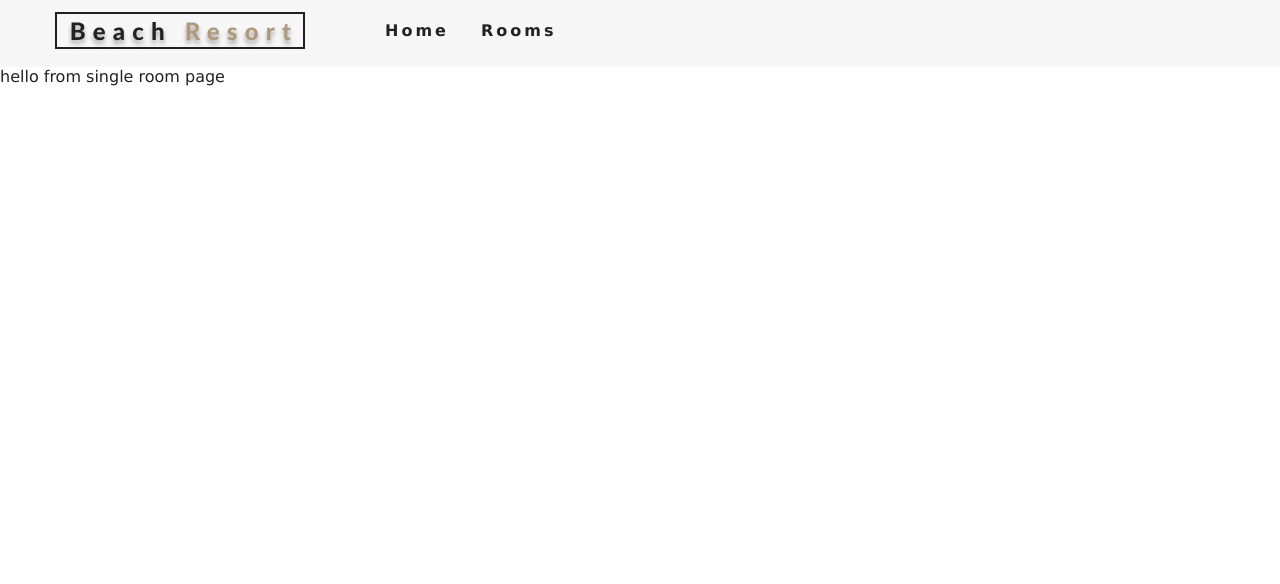
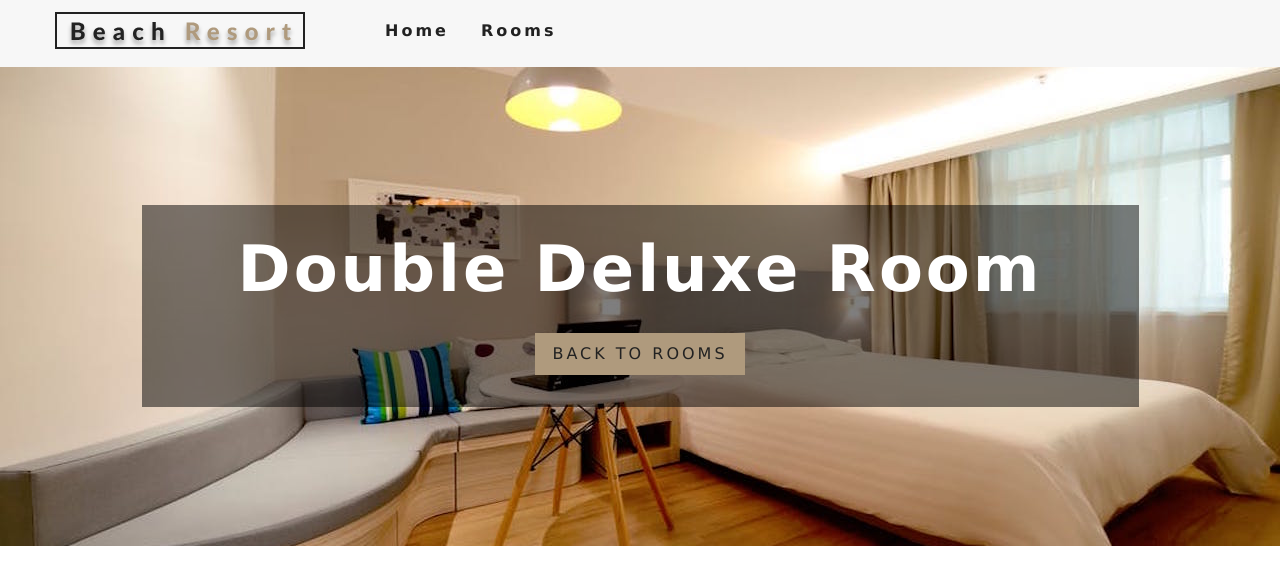
Before and after one commit to Jansan/ResortReact, a React (Create React App) app: page /rooms/double-deluxe in a window 1280 px wide. Shown: the top 584 px of the page. Built offline with nearby package versions, Linux system fonts and the light colour scheme; the HTML template or start-up script is replaced by a standard one.

Commit message:
SingleRoom created

```diff
--- a/src/Context.js
+++ b/src/Context.js
@@ -34,9 +34,14 @@
     });
     return tempItems;
   }
+  getRoom = (slug) => {
+    let tempRooms = [...this.state.rooms];
+    const room = tempRooms.find(room => room.slug === slug);
+    return room;
+  }
   render() {
     return (
-      <RoomContext.Provider value={{ ...this.state }}>
+      <RoomContext.Provider value={{ ...this.state, getRoom: this.getRoom }}>
         {this.props.children}
       </RoomContext.Provider>
     );
--- a/src/pages/SingleRoom.js
+++ b/src/pages/SingleRoom.js
@@ -1,7 +1,41 @@
 import React, { Component } from "react";
+import defaultBcg from '../images/room-1.jpeg';
+import Hero from '../components/Hero';
+import Banner from '../components/Banner';
+import { Link } from 'react-router-dom';
+import { RoomContext } from '../Context';
 
 export default class SingleRoom extends Component {
+  constructor(props) {
+    super(props);
+    // console.log(this.props);
+    this.state = {
+      slug: this.props.match.params.slug,
+      defaultBcg
+    };
+  }
+  static contextType = RoomContext;
+  // componentDidMount() {}
   render() {
-    return <div>hello from single room page</div>;
+    const { getRoom } = this.context;
+    const room = getRoom(this.state.slug);
+    if (!room) {
+      return <div className="error">
+        <h3>no such room could be found...</h3>
+        <Link to='/rooms' className="btn-primary">
+          back to rooms
+        </Link>
+      </div>
+    }
+
+    const { name, description, capacity, size, price, extras, breakfast, pets, images } = room;
+    return <Hero hero='roomsHero'>
+      <Banner title={`${name} room`}>
+        <Link to="/rooms"
+          className="btn-primary">
+          back to rooms
+         </Link>
+      </Banner>
+    </Hero>
   }
 }
```
